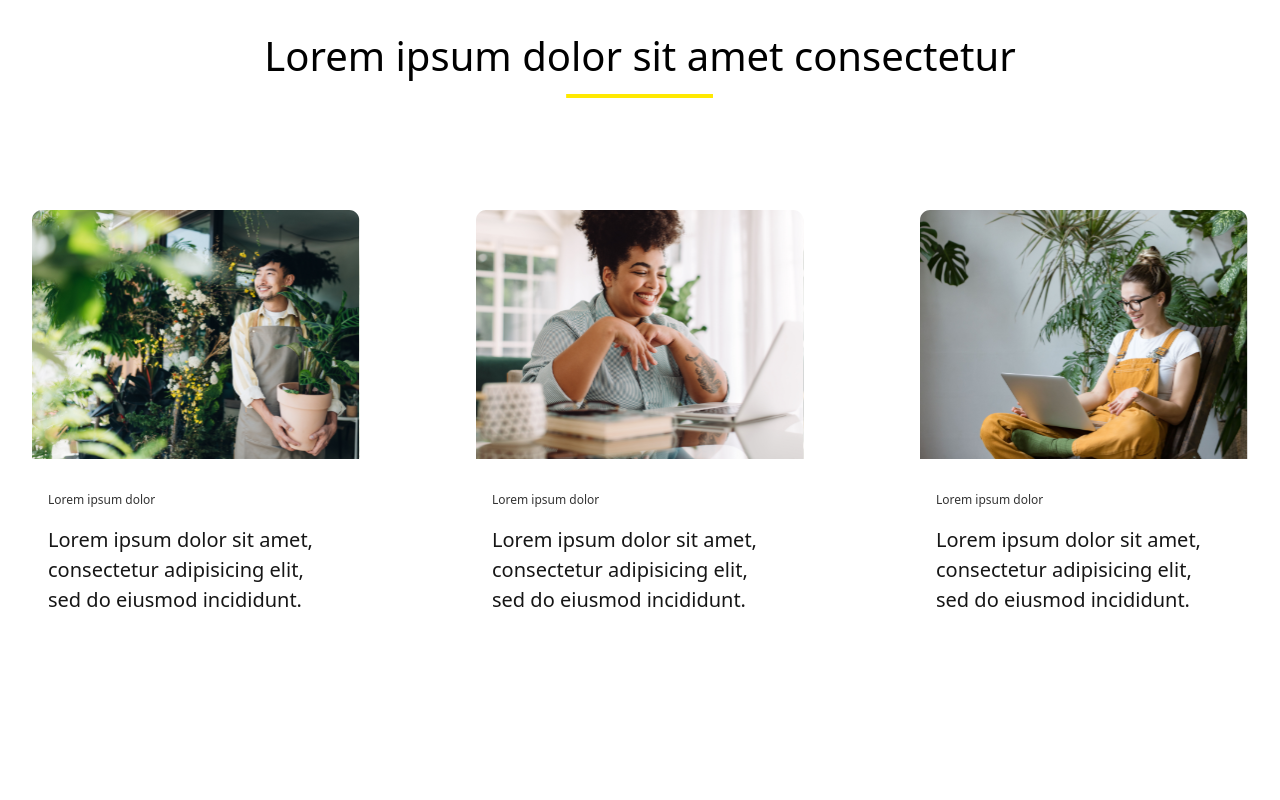
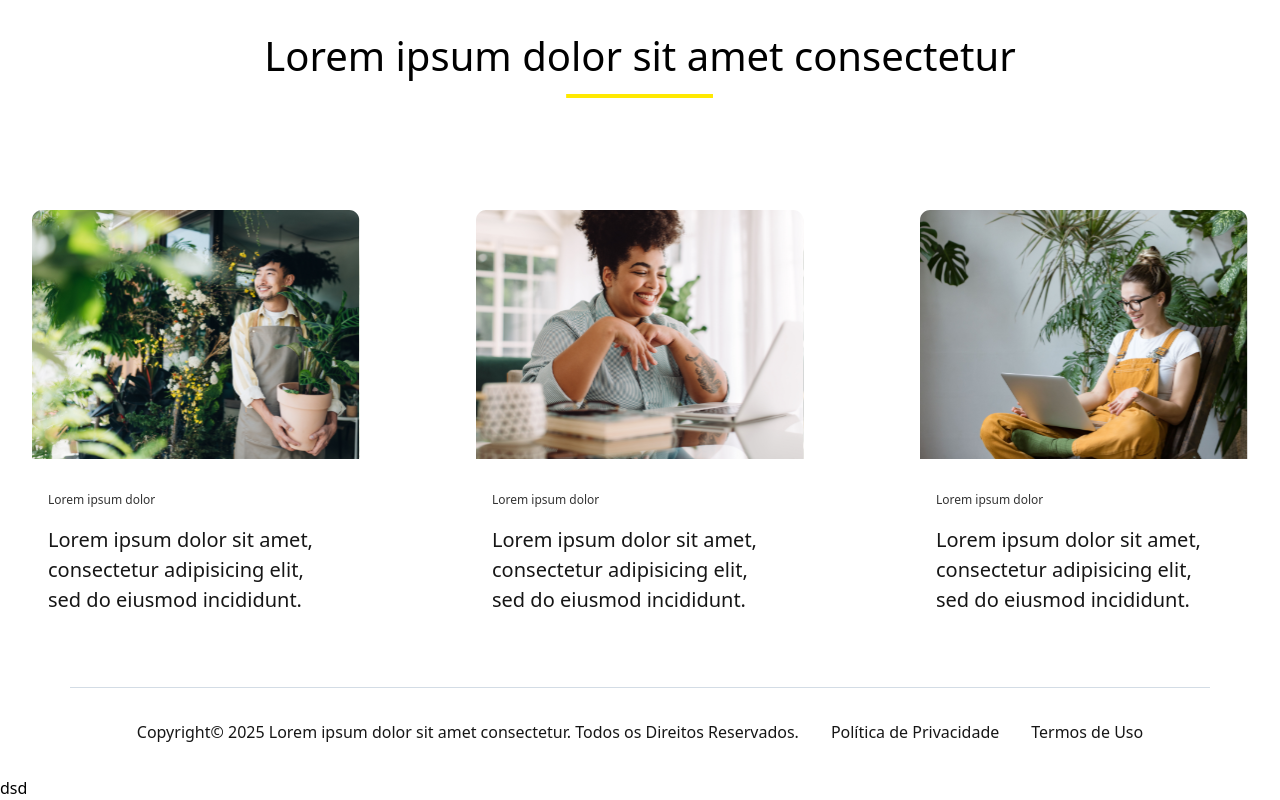
Before and after one commit to wellerson-pinheiros/choveu_teste, a React (Vite) app: page / in a window 1280 px wide. Shown: the part 3370-4170 px from the top of the page. Before the commit the page ends 4017 px from the top, so only its background shows below. Built offline with nearby package versions, Linux system fonts and the light colour scheme.

Commit message:
:sparkles: Criado Footer da página

```diff
--- a/src/App.tsx
+++ b/src/App.tsx
@@ -5,6 +5,7 @@ import SecondSecion from "./components/SecondSecion"
 import TerceariSection from "./components/TerceariSection"
 import QuartaSection from "./components/QuartaSection"
 import Galeria from "./components/Galeria"
+import Footer from "./components/Footer"
 
 function App() {
   return (
@@ -15,6 +16,7 @@ function App() {
      <TerceariSection/>
      <QuartaSection/>
      <Galeria/>
+     <Footer/>
       <Routes>
 
       </Routes>
--- /dev/null
+++ b/src/components/Footer.tsx
@@ -0,0 +1,29 @@
+import divider from '../assets/Divider.svg'
+
+function Footer() {
+  return (
+    <div className='w-full mt-10'>
+      <div className='container mx-auto flex flex-col justify-center items-center ali'>
+           <img src={divider} alt="barra de divisão" className='bg-[#D3DCE5]' />
+           <div className='flex p-8 justify-between gap-8'>
+              <p className='text-[#161616]'>
+                 Copyright© 2025 Lorem ipsum dolor sit amet consectetur. Todos os Direitos Reservados.
+              </p>
+
+              <p className='text-[#161616]'>
+                Política de Privacidade
+              </p>
+
+              <p className='text-[#161616]'>
+                Termos de Uso
+              </p>
+           </div>
+      </div>
+
+
+        dsd
+    </div>
+  )
+}
+
+export default Footer
```
Also changed, not shown: src/assets/Divider.svg (added).
